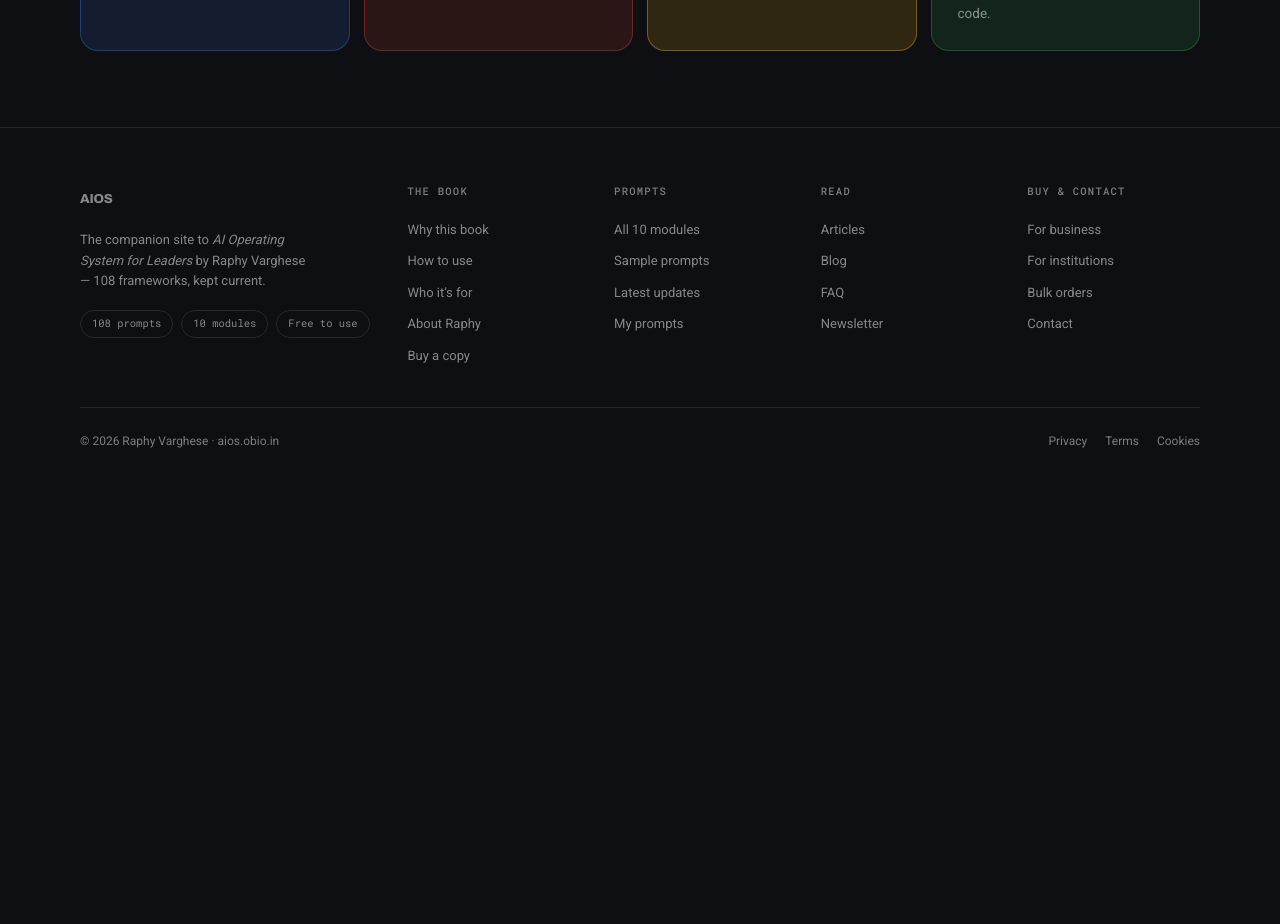
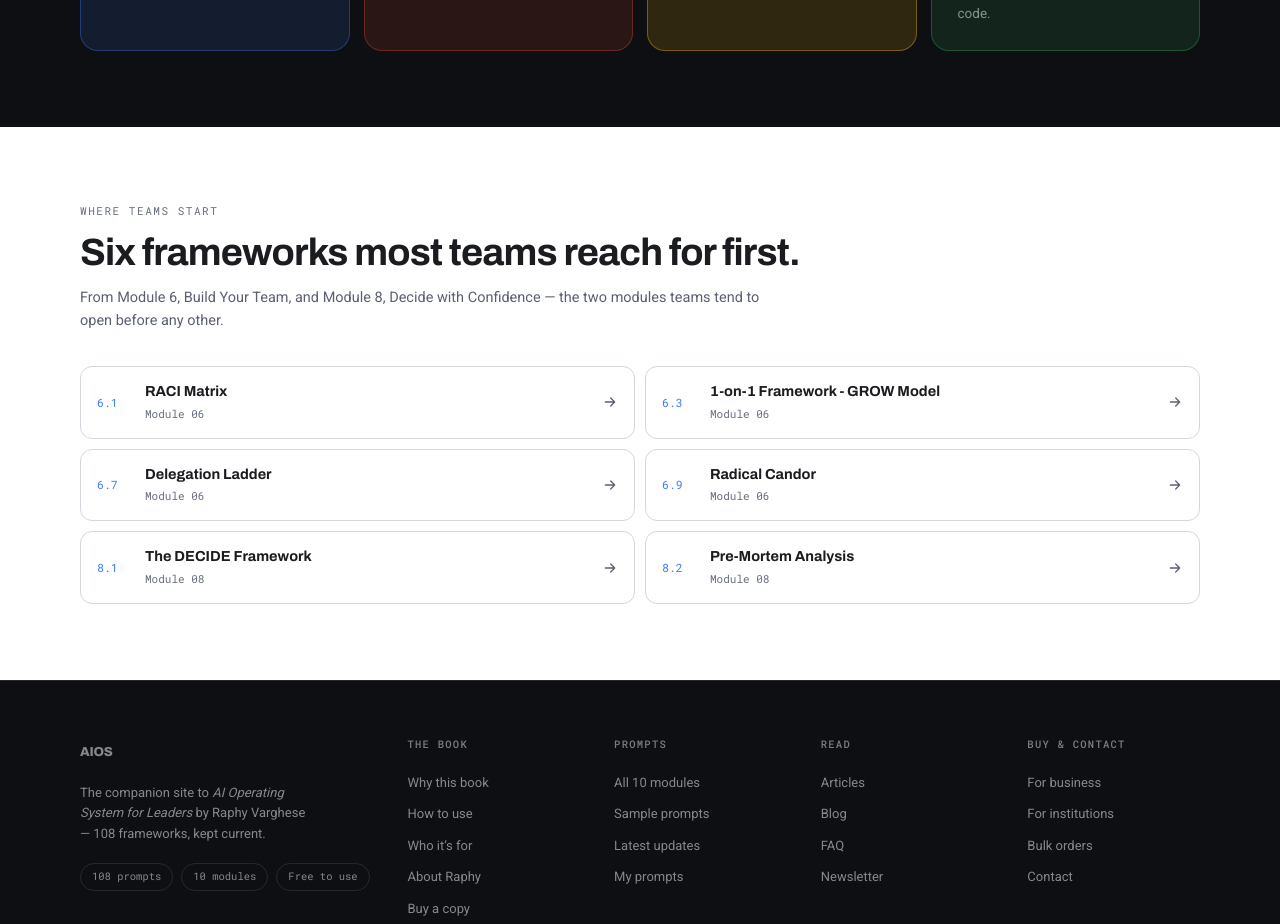
Before and after one commit to vargheseraphy/aios-app, a Next.js app: page /for-business in a window 1280 px wide. Shown: the part 980-1904 px from the top of the page. Before the commit the page ends 1462 px from the top, so only its background shows below. Built offline with nearby package versions, Linux system fonts and the light colour scheme; no server answers.

Commit message:
feat: surface real team-relevant frameworks on for-business
Reads the six lessons from lib/content.ts rather than retyping titles,
so this list can never drift from the actual lesson data readers hit.

```diff
--- a/app/for-business/page.tsx
+++ b/app/for-business/page.tsx
@@ -1,6 +1,16 @@
 import Link from "next/link";
 import type { Metadata } from "next";
+import { getLesson, moduleParam } from "@/lib/content";
 import styles from "@/components/for-business/for-business.module.css";
+
+const TEAM_EXAMPLES: Array<{ module: number; fileId: string }> = [
+  { module: 6, fileId: "01" }, // RACI Matrix
+  { module: 6, fileId: "03" }, // 1-on-1 Framework — GROW Model
+  { module: 6, fileId: "07" }, // Delegation Ladder
+  { module: 6, fileId: "09" }, // Radical Candor
+  { module: 8, fileId: "01" }, // The DECIDE Framework
+  { module: 8, fileId: "02" }, // Pre-Mortem Analysis
+];
 
 export const metadata: Metadata = {
   title: "For Teams — AI Operating System for Leaders",
@@ -9,6 +19,10 @@ export const metadata: Metadata = {
 };
 
 export default function ForBusinessPage() {
+  const examples = TEAM_EXAMPLES.map((e) => getLesson(e.module, e.fileId)).filter(
+    (l): l is NonNullable<typeof l> => Boolean(l),
+  );
+
   return (
     <main>
       {/* ============ PAGE HERO ============ */}
@@ -116,6 +130,47 @@ export default function ForBusinessPage() {
           </div>
         </div>
       </section>
+
+      {/* ============ WHERE TEAMS START ============ */}
+      <section className="light" id="start">
+        <div className="pad">
+          <div className="head-row">
+            <div>
+              <div className="kicker">Where teams start</div>
+              <h2 className="sh" style={{ maxWidth: "32ch" }}>
+                Six frameworks most teams reach for first.
+              </h2>
+              <p className="sd" style={{ maxWidth: "84ch" }}>
+                From Module 6, Build Your Team, and Module 8, Decide with Confidence — the two
+                modules teams tend to open before any other.
+              </p>
+            </div>
+          </div>
+          <div className={styles.examples}>
+            {examples.map((lesson) => (
+              <Link
+                key={lesson.lesson}
+                href={`/${moduleParam(lesson.module)}/${lesson.fileId}`}
+                className={styles.example}
+              >
+                <span className={styles.exNum}>{lesson.lesson}</span>
+                <span className={styles.exBody}>
+                  <span className={styles.exTitle}>{lesson.title}</span>
+                  <br />
+                  <span className={styles.exModule}>
+                    Module {String(lesson.module).padStart(2, "0")}
+                  </span>
+                </span>
+                <span className={styles.exGo}>
+                  <svg className="i" width="16" height="16" viewBox="0 0 24 24">
+                    <path d="M5 12h14M13 6l6 6-6 6" />
+                  </svg>
+                </span>
+              </Link>
+            ))}
+          </div>
+        </div>
+      </section>
     </main>
   );
 }
```
